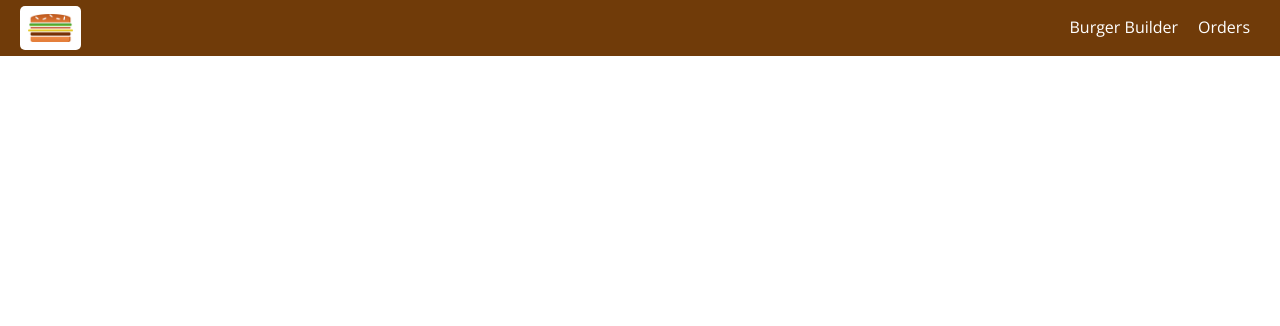
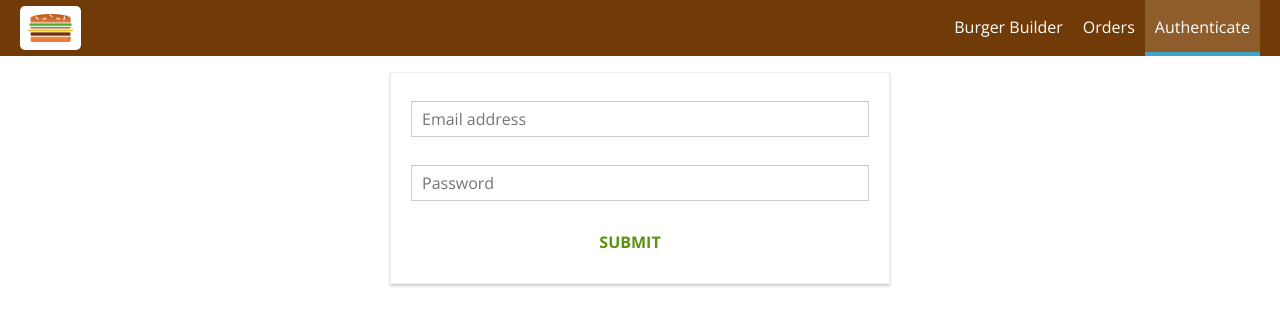
Before and after one commit to delwinbest/react-complete-guide-LEGACY, a React (Create React App) app: page /auth in a window 1280 px wide. Shown: the top 326 px of the page. Built offline with nearby package versions, Linux system fonts and the light colour scheme.

Commit message:
basic auth container

```diff
--- a/src/App.js
+++ b/src/App.js
@@ -4,6 +4,7 @@ import BurgerBuilder from './containers/BurgerBuilder/BurgerBuilder';
 import Orders from './containers/Orders/Orders';
 import { Route, Switch } from 'react-router-dom';
 import Checkout from './containers/Checkout/Checkout';
+import Auth from './containers/Auth/Auth';
 
 class App extends Component {
   render() {
@@ -13,6 +14,7 @@ class App extends Component {
           <Switch>
             <Route path="/checkout" component={Checkout} />
             <Route path="/orders" component={Orders} />
+            <Route path="/auth" component={Auth} />
             <Route path="/" exact component={BurgerBuilder} />
           </Switch>
         </Layout>
--- a/src/components/Navigation/NavigationItems/NavigationItems.js
+++ b/src/components/Navigation/NavigationItems/NavigationItems.js
@@ -6,6 +6,7 @@ const navigationItems = () => (
     <ul className={classes.NavigationItems}>
         <NavigationItem link="/">Burger Builder</NavigationItem>
         <NavigationItem link="/orders">Orders</NavigationItem>
+        <NavigationItem link="/auth">Authenticate</NavigationItem>
     </ul>
 );
 
--- /dev/null
+++ b/src/containers/Auth/Auth.js
@@ -0,0 +1,78 @@
+import React, { Component } from 'react';
+import Input from '../../components/UI/Input/Input';
+import Button from '../../components/UI/Button/Button';
+import classes from './Auth.module.scss';
+
+
+class Auth extends Component {
+    state = {
+        controls: {
+            email: {
+                elementType: 'input',
+                elementConfig: {
+                    type: 'email',
+                    placeholder: 'Email address'
+                },
+                value: '',
+                validation: {
+                    required: true,
+                    isEmail: true
+                },
+                valid: false,
+                touched: false
+            },
+            password: {
+                elementType: 'input',
+                elementConfig: {
+                    type: 'password',
+                    placeholder: 'Password'
+                },
+                value: '',
+                validation: {
+                    required: true,
+                    minLength: 6
+                },
+                valid: false,
+                touched: false
+            }
+        }
+    }
+
+
+
+    render() {
+        const formElementsArray = [];
+        for (let key in this.state.controls) {
+            formElementsArray.push({
+                id: key,
+                config: this.state.controls[key]
+            });
+        }
+        let form = (
+            <form onSubmit={this.orderHandler}>
+                {formElementsArray.map(formElement => (
+                    <Input
+                        key={formElement.id}
+                        elementType={formElement.config.elementType}
+                        elementConfig={formElement.config.elementConfig}
+                        value={formElement.config.value}
+                        invalid={!formElement.config.valid}
+                        shouldValidate={formElement.config.validation}
+                        touched={formElement.config.touched}
+                        changed={(event) => this.inputChangedHandler(event, formElement.id)} />
+                ))}
+                <Button btnType="Success">SUBMIT</Button>
+            </form>
+        );
+
+        return (
+            <div className={classes.Auth}>
+                <form>
+                    {form}
+                </form>
+            </div>
+        );
+    }
+}
+
+export default Auth;
--- /dev/null
+++ b/src/containers/Auth/Auth.module.scss
@@ -0,0 +1,15 @@
+.Auth {
+    margin: 20px auto;
+    width: 80%;
+    text-align: center;
+    box-shadow: 0 2px 3px #ccc;
+    border: 1px solid #eee;
+    padding: 10px;
+    box-sizing: border-box;
+}
+
+@media (min-width: 600px) {
+    .Auth {
+        width: 500px;
+    }
+}
```
